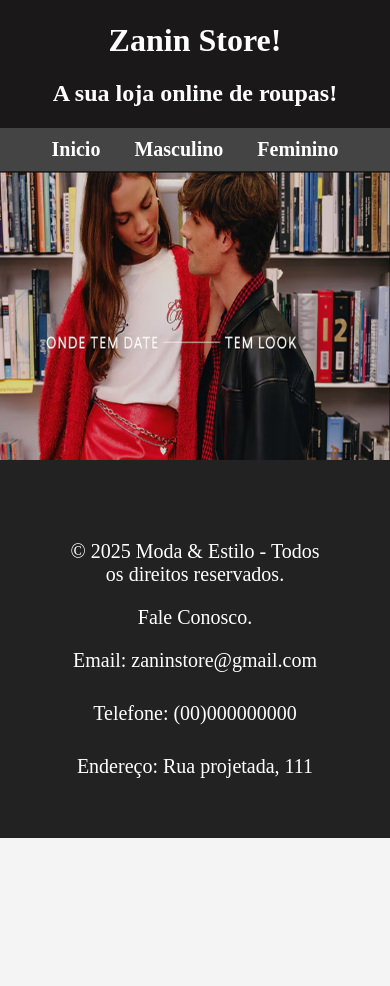
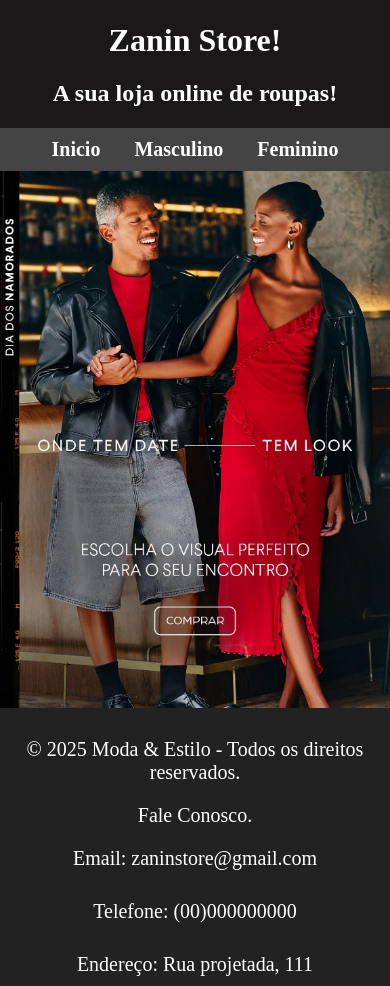
Before and after one commit to MiguelCamiloUnifeob/htmll, a plain HTML site: page index.html in a window 390 px wide. Before the commit the page ends 844 px from the top, so only its background shows below. Drawn offline with Linux system fonts and the light colour scheme.

Commit message:
neww foto

```diff
--- a/index.css
+++ b/index.css
@@ -72,8 +72,7 @@ footer {
     display: block;
     max-width: 100%;
     height: auto;
+
   }
-  footer{
-    padding: 60px;
-  }
+
 }
--- a/index.html
+++ b/index.html
@@ -23,7 +23,7 @@
   </nav>
 
   <img src="inicio.png" alt="inicio" class="imgInicio">
-  <img src="inicioMobile_alta.png" alt="camisetaF" class="imgMobile">
+  <img src="WhatsApp Image 2025-05-29 at 20.13.52.jpeg" alt="camisetaF" class="imgMobile">
   <footer>
     <p>&copy; 2025 Moda & Estilo - Todos os direitos reservados.</p>
     <p>Fale Conosco.</p>
```
Also changed, not shown: WhatsApp Image 2025-05-29 at 20.13.52.jpeg (added), inicioMobile.png (deleted), inicioMobile_alta.png (deleted).
